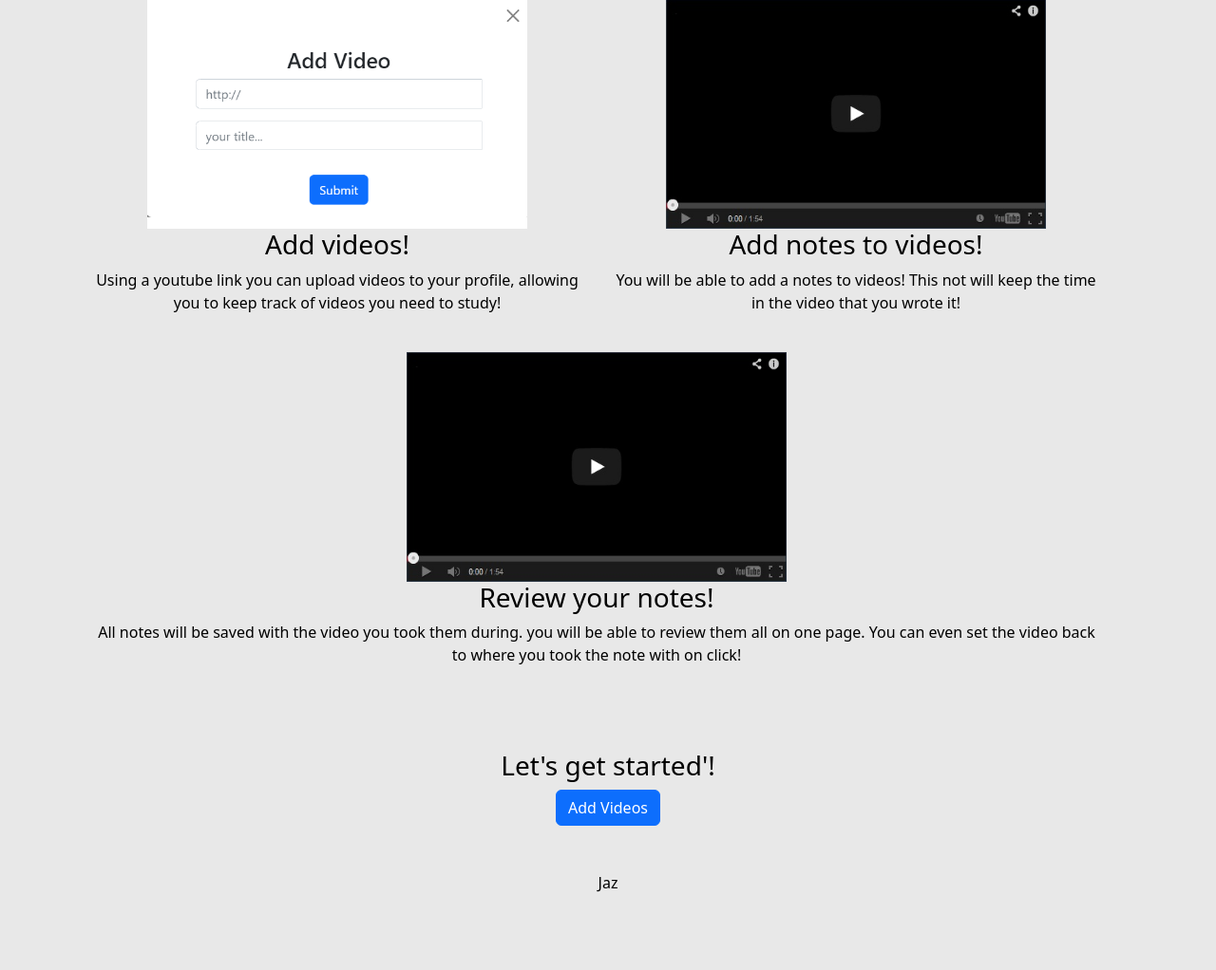
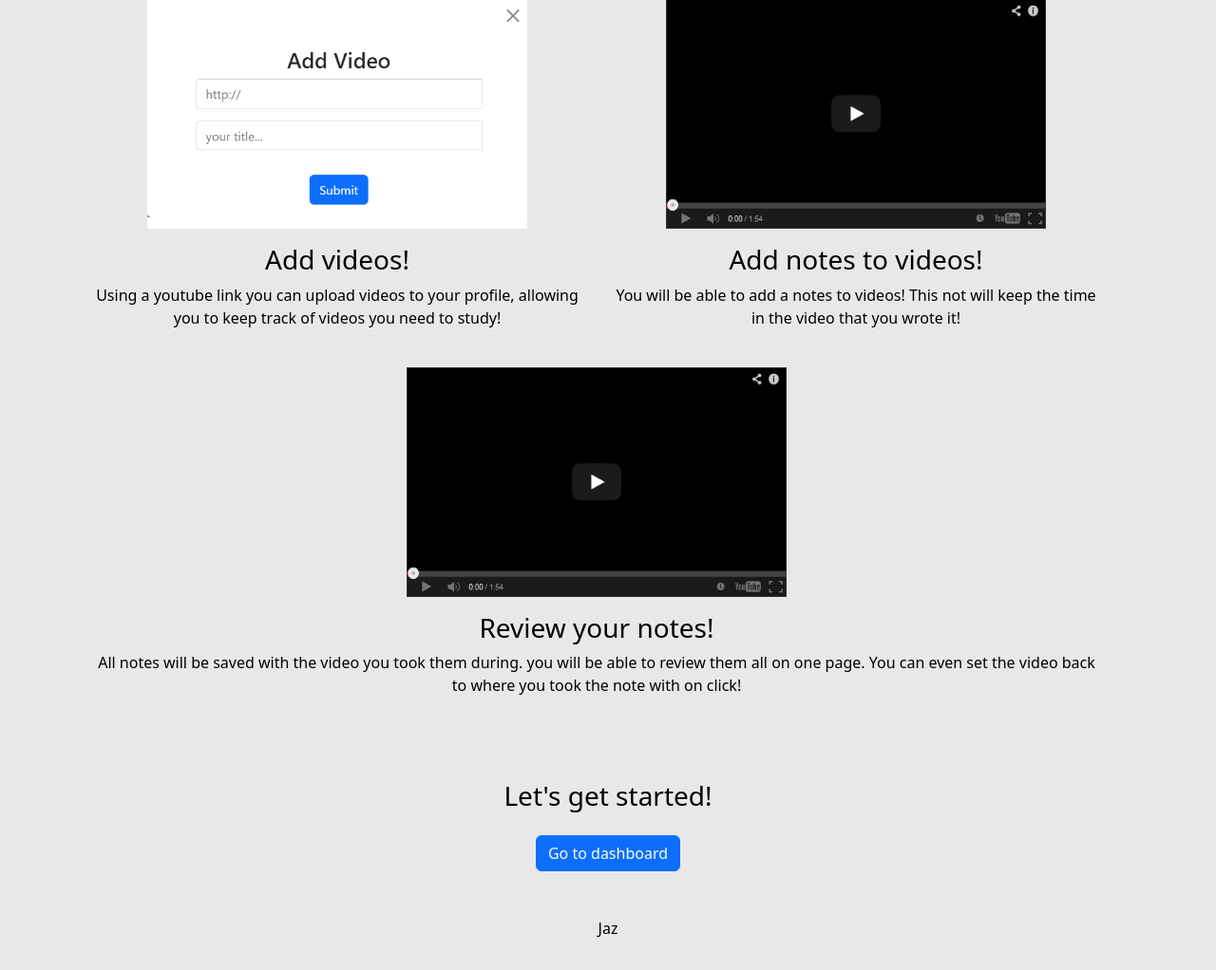
Before and after one commit to zac-clarke/YouTubeNotes, a PHP site: page /index.php in a window 1280 px wide. Shown: the part 405-1427 px from the top of the page at 95% size. Before the commit the page ends 1345 px from the top, so only its background shows below. Run offline with PHP 8.4, Linux system fonts and the light colour scheme; a user stored in the database is signed in.

Commit message:
spaces on index buttons

```diff
--- a/index.php
+++ b/index.php
@@ -1,4 +1,4 @@
-<?php require "incl/parts/header.php";?>
+<?php require "incl/parts/header.php"; ?>
 <main class="px-3">
 
     <div class="mt-5">
@@ -19,7 +19,9 @@
 
         <div class="row container-sm">
             <div class=" col mb-4">
+                <div class="mb-3">
                     <img src="img/addVideo.png" alt="add video modal" width=400>
+                </div>
                 <h3>Add videos!</h3>
                 <p>
                     Using a youtube link you can upload videos to your profile,
@@ -27,7 +29,9 @@
                 </p>
             </div>
             <div class=" col mb-4">
+                <div class="mb-3">
                     <img src="img/video-placeholder.jpg" width=400 height=242>
+                </div>
                 <h3>Add notes to videos!</h3>
                 <p>
                     You will be able to add a notes to videos! This not will
@@ -35,7 +39,9 @@
                 </p>
             </div>
             <div class=" col mb-4">
+                <div class="mb-3">
                     <img src="img/video-placeholder.jpg" width=400 height=242>
+                </div>
                 <h3>Review your notes!</h3>
                 <p>
                     All notes will be saved with the video you took them during. you will be able to review
@@ -44,16 +50,22 @@
             </div>
         </div>
     </div>
-    <?php if (!$loggedin): ?>
+    <?php if (!$loggedin) : ?>
         <div class="container mb-5 mt-5">
+            <div class="mb-4">
                 <h3>Sign up now!</h3>
+            </div>
             <a class="btn btn-primary" href="#" id="btn_signup" data-bs-toggle="modal" data-bs-target="#signup">Signup</a>
         </div>
-    <?php else: ?>
+    <?php else : ?>
         <div class="container mb-5 mt-5">
-        <h3>Let's get started'!</h3>
-        <a class="btn btn-primary" href="dashboard.php">Add Videos</a>
+            <div class="mb-4">
+                <h3>Let's get started!</h3>
             </div>
-    <?php endif;?>
+            <div>
+                <a class="btn btn-primary" href="dashboard.php">Go to dashboard</a>
+            </div>
+        </div>
+    <?php endif; ?>
 </main>
-<?php require "incl/parts/footer.php";?>
+<?php require "incl/parts/footer.php"; ?>
```
Lines whose indentation alone changed are shown as unchanged.
